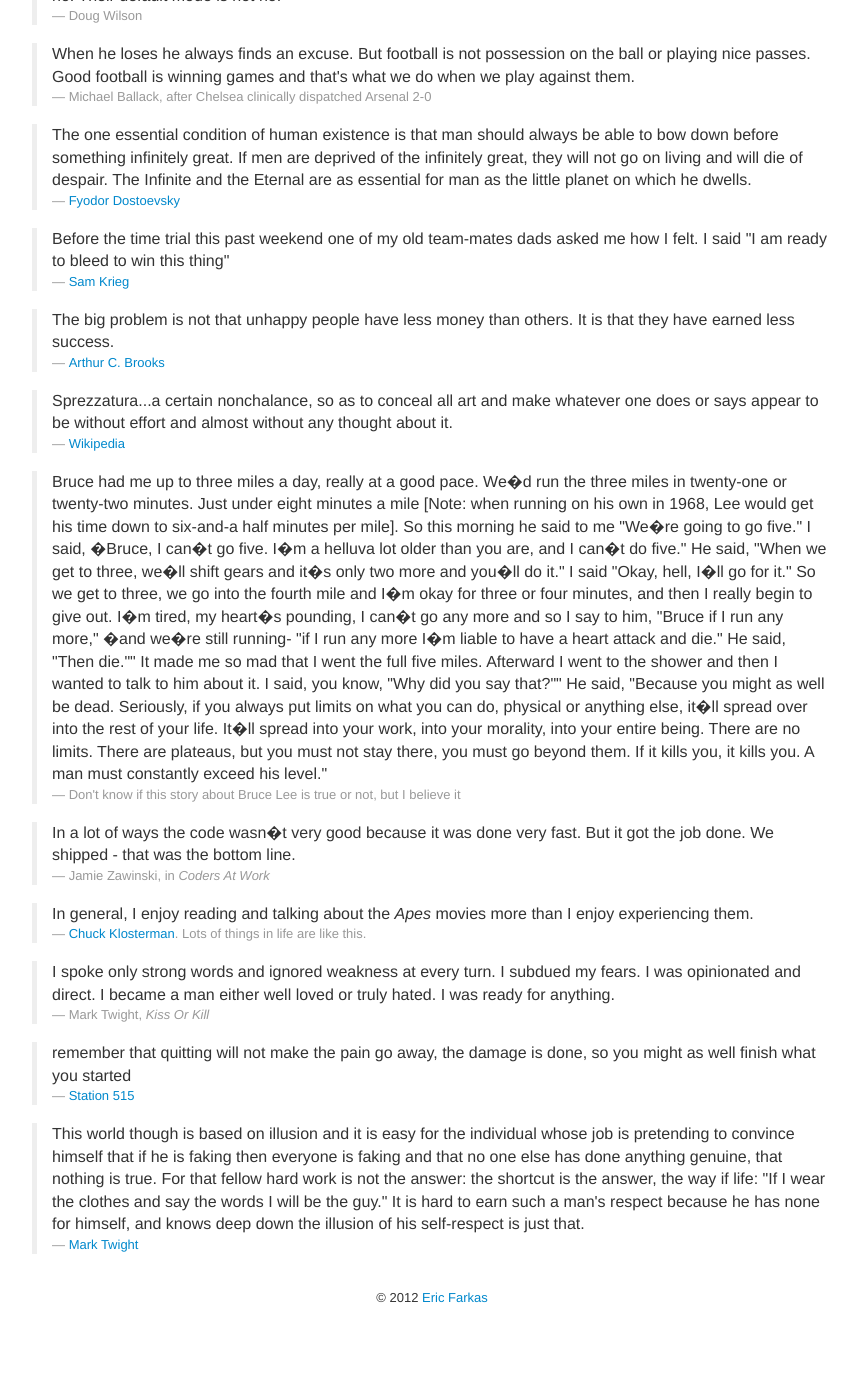
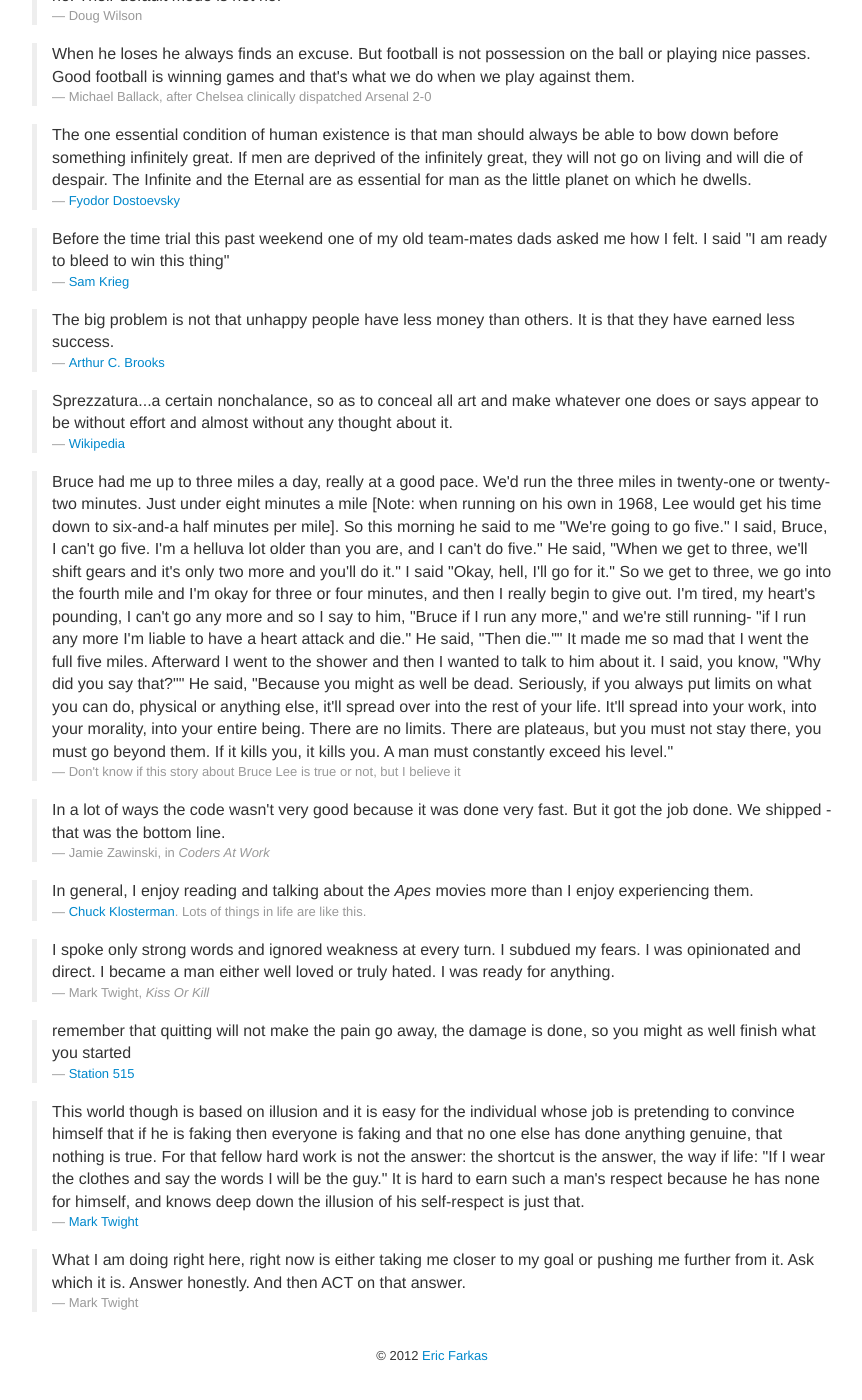
Before and after one commit to speric/speric.github.com, a Jekyll site: the page built from quotes.html, in a window 1280 px wide and 1400 px high, scrolled down 1669 px. Shown: the whole window, without its empty margins (208-1070 px from the left). Built offline with Jekyll 4.4.1, drawn with Linux system fonts in a browser that asks for light colours; some web fonts are replaced; Markdown is read by kramdown in place of the engine named in the settings; before the commit the page ends 3011 px from its top, so only the background shows below that.

Commit message:
Update quotes.html

```diff
--- a/quotes.html
+++ b/quotes.html
@@ -109,12 +109,12 @@ title: "Quotes | Eric Farkas"
 </blockquote>
 
 <blockquote>
-  <p>Bruce had me up to three miles a day, really at a good pace. We�d run the three miles in twenty-one or twenty-two minutes. Just under eight minutes a mile [Note: when running on his own in 1968, Lee would get his time down to six-and-a half minutes per mile]. So this morning he said to me "We�re going to go five." I said, �Bruce, I can�t go five. I�m a helluva lot older than you are, and I can�t do five." He said, "When we get to three, we�ll shift gears and it�s only two more and you�ll do it." I said "Okay, hell, I�ll go for it." So we get to three, we go into the fourth mile and I�m okay for three or four minutes, and then I really begin to give out. I�m tired, my heart�s pounding, I can�t go any more and so I say to him, "Bruce if I run any more," �and we�re still running- "if I run any more I�m liable to have a heart attack and die." He said, "Then die."" It made me so mad that I went the full five miles. Afterward I went to the shower and then I wanted to talk to him about it. I said, you know, "Why did you say that?"" He said, "Because you might as well be dead. Seriously, if you always put limits on what you can do, physical or anything else, it�ll spread over into the rest of your life. It�ll spread into your work, into your morality, into your entire being. There are no limits. There are plateaus, but you must not stay there, you must go beyond them. If it kills you, it kills you. A man must constantly exceed his level."</p>
+  <p>Bruce had me up to three miles a day, really at a good pace. We'd run the three miles in twenty-one or twenty-two minutes. Just under eight minutes a mile [Note: when running on his own in 1968, Lee would get his time down to six-and-a half minutes per mile]. So this morning he said to me "We're going to go five." I said, Bruce, I can't go five. I'm a helluva lot older than you are, and I can't do five." He said, "When we get to three, we'll shift gears and it's only two more and you'll do it." I said "Okay, hell, I'll go for it." So we get to three, we go into the fourth mile and I'm okay for three or four minutes, and then I really begin to give out. I'm tired, my heart's pounding, I can't go any more and so I say to him, "Bruce if I run any more," and we're still running- "if I run any more I'm liable to have a heart attack and die." He said, "Then die."" It made me so mad that I went the full five miles. Afterward I went to the shower and then I wanted to talk to him about it. I said, you know, "Why did you say that?"" He said, "Because you might as well be dead. Seriously, if you always put limits on what you can do, physical or anything else, it'll spread over into the rest of your life. It'll spread into your work, into your morality, into your entire being. There are no limits. There are plateaus, but you must not stay there, you must go beyond them. If it kills you, it kills you. A man must constantly exceed his level."</p>
   <small>Don't know if this story about Bruce Lee is true or not, but I believe it</small>
 </blockquote>
 
 <blockquote>
-  <p>In a lot of ways the code wasn�t very good because it was done very fast. But it got the job done. We shipped - that was the bottom line.</p>
+  <p>In a lot of ways the code wasn't very good because it was done very fast. But it got the job done. We shipped - that was the bottom line.</p>
   <small>Jamie Zawinski, in <i>Coders At Work</i></small>
 </blockquote>
 
@@ -134,6 +134,11 @@ title: "Quotes | Eric Farkas"
 </blockquote>
 
 <blockquote>
- <p>This world though is based on illusion and it is easy for the individual whose job is pretending to convince himself that if he is faking then everyone is faking and that no one else has done anything genuine, that nothing is true. For that fellow hard work is not the answer: the shortcut is the answer, the way if life: "If I wear the clothes and say the words I will be the guy." It is hard to earn such a man's respect because he has none for himself, and knows deep down the illusion of his self-respect is just that.</p>
+  <p>This world though is based on illusion and it is easy for the individual whose job is pretending to convince himself that if he is faking then everyone is faking and that no one else has done anything genuine, that nothing is true. For that fellow hard work is not the answer: the shortcut is the answer, the way if life: "If I wear the clothes and say the words I will be the guy." It is hard to earn such a man's respect because he has none for himself, and knows deep down the illusion of his self-respect is just that.</p>
   <small><a href="https://members.gymjones.com/sessions.php?date=20120624">Mark Twight</a></small>
 </blockquote>
+
+<blockquote>
+  <p>What I am doing right here, right now is either taking me closer to my goal or pushing me further from it. Ask which it is. Answer honestly. And then ACT on that answer.</p>
+  <small>Mark Twight</small>
+</blockquote>
```
